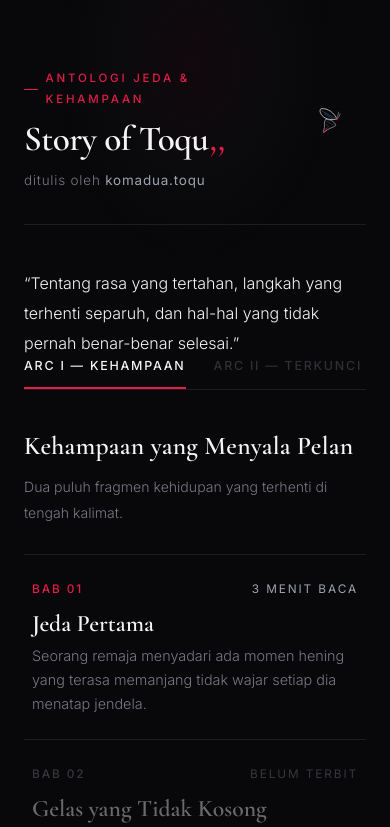
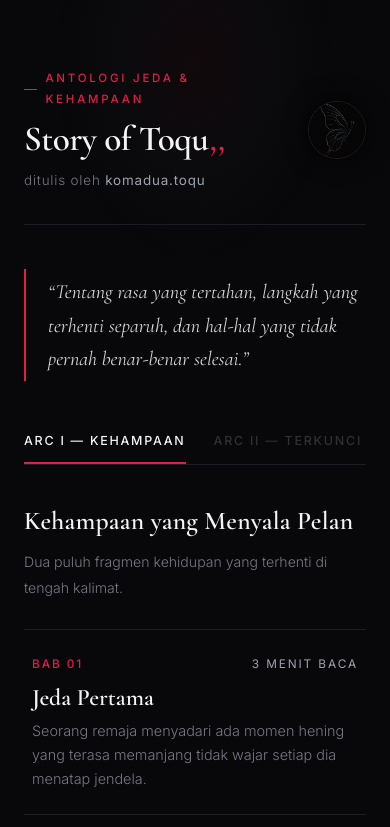
Before and after one commit to toqunata/story_of_toqu, a plain HTML site: page index.html in a window 390 px wide. Shown: the top 827 px of the page. Drawn offline with nearby package versions, Linux system fonts and the light colour scheme.

Commit message:
Update index.html

```diff
--- a/index.html
+++ b/index.html
@@ -17,7 +17,6 @@
       --text-muted: #787885;
       --crimson: #E11D48;
       --crimson-soft: rgba(225, 29, 72, 0.12);
-      --steel-blue: #60A5FA;
       --border: #1C1C22;
       --border-hover: #2E2E38;
     }
@@ -125,10 +124,28 @@
       font-weight: 400;
     }
 
-<!-- Emblem Ilustrasi Asli Story of Toqu -->
-        <div class="emblem-wrapper" title="Simbol Jeda — komadua.toqu">
-          <img src="emblem.jpg" alt="Simbol Story of Toqu" style="width: 100%; height: 100%; object-fit: cover; border-radius: 50%; transform: scale(1.28);" />
-        </div>
+    /* Bingkai Emblem Ilustrasi Kupu-Kupu */
+    .emblem-wrapper {
+      width: 72px;
+      height: 72px;
+      flex-shrink: 0;
+      display: flex;
+      align-items: center;
+      justify-content: center;
+      border: 1px solid var(--border);
+      border-radius: 50%;
+      background-color: #000000;
+      overflow: hidden;
+      position: relative;
+      box-shadow: 0 0 24px rgba(0, 0, 0, 0.8);
+    }
+    .emblem-wrapper img {
+      width: 100%;
+      height: 100%;
+      object-fit: cover;
+      transform: scale(1.32);
+      display: block;
+    }
 
     /* Prolog Manifesto */
     .prolog {
@@ -401,8 +418,7 @@
 
     @media (max-width: 480px) {
       .brand-title { font-size: 2.2rem; }
-      .emblem-wrapper { width: 56px; height: 56px; }
-      .emblem-svg { width: 36px; height: 36px; }
+      .emblem-wrapper { width: 58px; height: 58px; }
       .reader-title { font-size: 2rem; }
     }
   </style>
@@ -420,23 +436,9 @@
           <div class="brand-author">ditulis oleh <strong>komadua.toqu</strong></div>
         </div>
 
-        <!-- Emblem Kupu-Kupu Profil Samping dengan Siluet Dua Koma yang Menyatu di Sayap -->
+        <!-- Emblem Ilustrasi dengan Deteksi Ekstensi Otomatis -->
         <div class="emblem-wrapper" title="Simbol Jeda — komadua.toqu">
-          <svg class="emblem-svg" viewBox="0 0 64 64" fill="none" xmlns="http://www.w3.org/2000/svg">
-            <!-- Sayap Atas (Siluet Koma Pertama) -->
-            <path d="M16 12 C28 10, 40 20, 44 30 C36 33, 24 31, 18 24 C14 19, 13 14, 16 12 Z" stroke="#E4E4E7" stroke-width="1.35" stroke-linejoin="round"/>
-            <!-- Sayap Bawah (Siluet Koma Kedua dengan Ekor Melengkung) -->
-            <path d="M24 31 C33 31, 41 35, 42 42 C37 46, 28 47, 23 53 C21 55, 19 54, 21 50 C24 44, 20 36, 24 31 Z" stroke="#9CA3AF" stroke-width="1.3" stroke-linejoin="round"/>
-            <!-- Urat Sayap Halus (Abu-abu Perak & Sentuhan Biru Baja Redup) -->
-            <path d="M18 16 L41 29 M22 21 L37 30" stroke="#60A5FA" stroke-width="0.85" stroke-opacity="0.65" stroke-linecap="round"/>
-            <path d="M25 34 L38 41 M24 39 L31 45" stroke="#9CA3AF" stroke-width="0.8" stroke-opacity="0.55" stroke-linecap="round"/>
-            <!-- Ekor Koma Merah Crimson di Ujung Bawah Sayap -->
-            <path d="M27 46 C25 49, 23 52, 20.5 54" stroke="#E11D48" stroke-width="1.5" stroke-linecap="round"/>
-            <!-- Antena Tipis -->
-            <path d="M44 29 C46 24, 48 20, 47 18 M45 30 C48 26, 50 23, 50 21" stroke="#9CA3AF" stroke-width="1.1" stroke-linecap="round"/>
-            <!-- Simpul Inti Merah Crimson -->
-            <circle cx="43.5" cy="30.5" r="2" fill="#E11D48"/>
-          </svg>
+          <img id="emblem-img" src="emblem.jpg" alt="Simbol Story of Toqu" />
         </div>
       </header>
 
@@ -482,6 +484,18 @@
 
   <script src="cerita.js"></script>
   <script>
+    // Deteksi otomatis ekstensi file emblem (.jpg / .jpeg / .png / .webp / huruf besar)
+    const emblemImg = document.getElementById('emblem-img');
+    const emblemCandidates = ['emblem.jpeg', 'emblem.png', 'emblem.webp', 'Emblem.jpg', 'Emblem.jpeg', 'Emblem.png'];
+    let candidateIdx = 0;
+    emblemImg.onerror = function() {
+      if (candidateIdx < emblemCandidates.length) {
+        this.src = emblemCandidates[candidateIdx++];
+      } else {
+        this.parentElement.style.display = 'none';
+      }
+    };
+
     const storyListEl = document.getElementById('story-list');
     const homeView = document.getElementById('home-view');
     const readerView = document.getElementById('reader-view');
```
